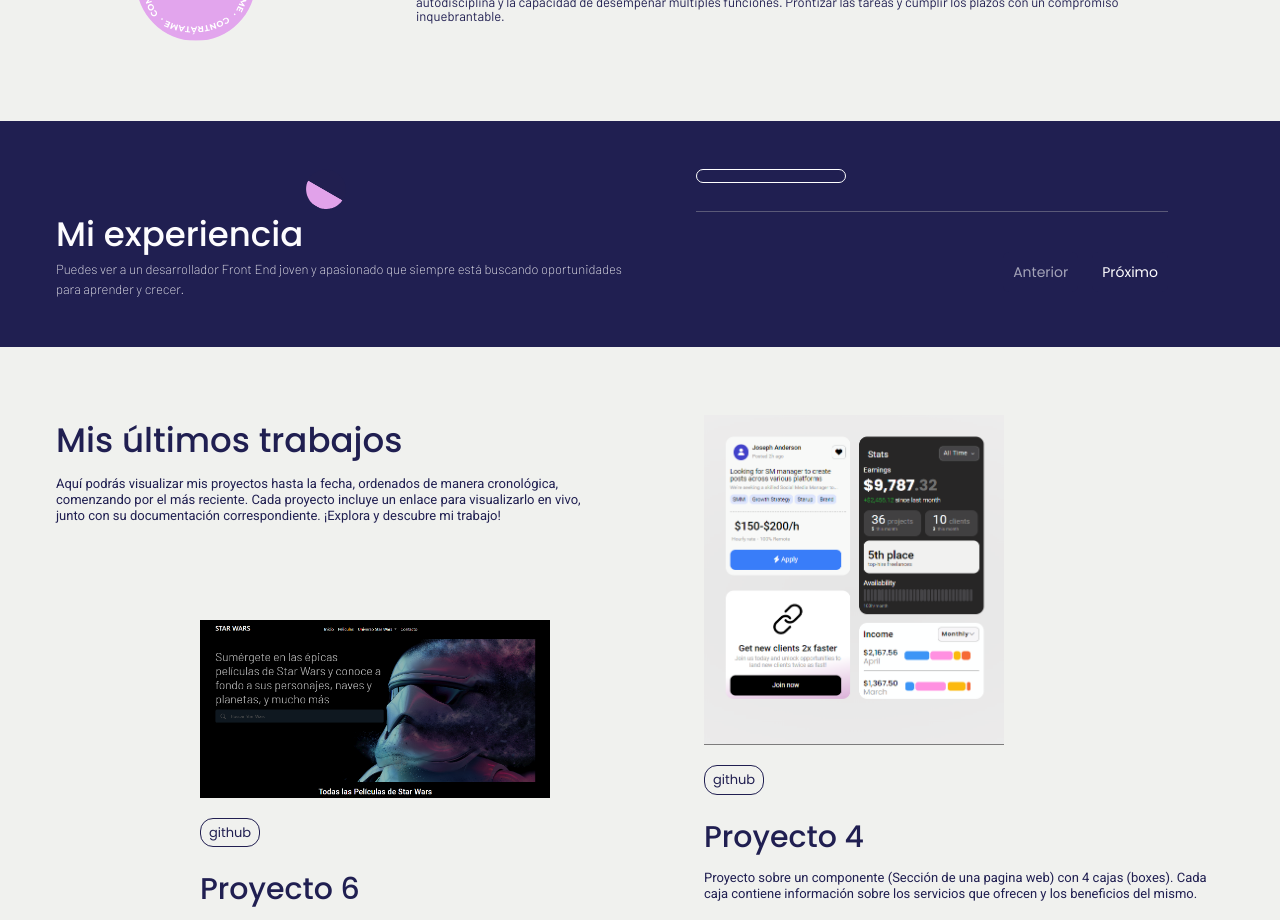
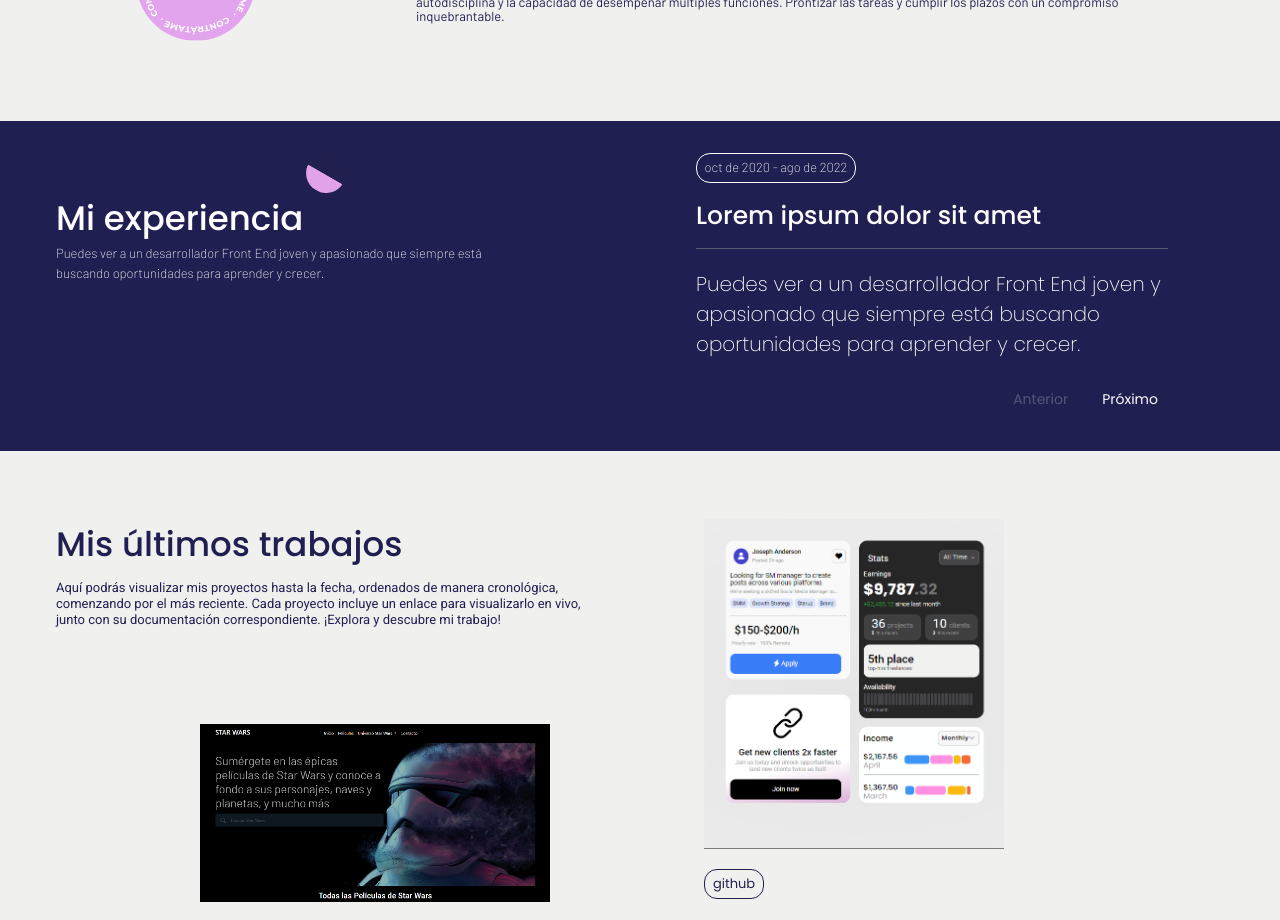
Before and after one commit to LudmilaBerto/TrabajoFinal-2, a React (Vite) app in the folder trabajoFinalDos/: page / in a window 1280 px wide. Shown: the part 1600-2520 px from the top of the page. Built offline with nearby package versions, Linux system fonts and the light colour scheme.

Commit message:
En el componente SectionTresB. Agregue un arrray de objetos para la info de cada seccion del componente. Utilice el useState y cree funciones para darle funcionalidad a los botones.

```diff
--- a/trabajoFinalDos/src/Components/Header/Header.jsx
+++ b/trabajoFinalDos/src/Components/Header/Header.jsx
@@ -21,6 +21,7 @@ function Header(){
             >
                 {/* Logo */}
                 <Text
+                  as='h2'
                   fontFamily='"Barlow", sans-serif'
                   fontWeight='500'
                   fontSize='35px'
@@ -37,10 +38,12 @@ function Header(){
             {/* BOTONES EN LA ESQUINA DERECHA */}
 
             <Flex
+              as='div'
               className='botones'
               align='center'
             >
                 <Link
+                  as='a'
                   href='#'
                   className='tema-oscuro'
                   color='color.secundario'
@@ -55,6 +58,7 @@ function Header(){
                 </Link>
 
                 <Divider
+                  as='hr'
                   orientation='vertical'
                   py='7px'
                   m='10px'
@@ -62,6 +66,7 @@ function Header(){
 
                 <Link
                   href={CV}
+                  as='a'
                   download='Ludmila Berto CV'
                   className='boton-descarga'
                   bg='color.secundario'
@@ -75,6 +80,7 @@ function Header(){
                 </Link>
 
                 <Link
+                  as='a'
                   href={CV}
                   download='Ludmila Berto CV'
                   className='texto-descarga'
--- a/trabajoFinalDos/src/Components/SectionCuatro/SectionCuatro.jsx
+++ b/trabajoFinalDos/src/Components/SectionCuatro/SectionCuatro.jsx
@@ -18,6 +18,7 @@ const SectionCuatro=()=>{
           bg='color.terciario'
         >
             <Box
+              as='div'
               className='SectionCuatroA'
               flexBasis='50%'
               pt='7'
@@ -56,13 +57,17 @@ const SectionCuatro=()=>{
 
                 >
 
-                    <Link href='https://ludmilaberto.github.io/ProyectoSeis/' target='_blank'>
+                    <Link
+                        as='a'
+                        href='https://ludmilaberto.github.io/ProyectoSeis/'
+                        target='_blank'
+                    >
 
-                    <Image
-                      src={proyectoSeis}
-                      alt='imagen de una pagina interactiva de star wars'
-                      w='350px'
-                      />
+                        <Image
+                            src={proyectoSeis}
+                            alt='imagen de una pagina interactiva de star wars'
+                            w='350px'
+                        />
 
                     </Link>
 
@@ -115,6 +120,7 @@ const SectionCuatro=()=>{
                 {/* PROYECTO CINCO*/}
 
                 <Flex
+                  as='div'
                   className='Contenedor-imagen-link-proyecto-A'
                   flexDir='column'
                   mt='24'
@@ -122,11 +128,13 @@ const SectionCuatro=()=>{
                 >
 
                     <Link
+                        as='a'
                         href='https://ludmilaberto.github.io/ProyectoCinco-Men-/#seguidos'
                         target='_blank'
                     >
 
                         <Image
+                            as='img'
                             src={proyectoCinco}
                             alt='imagen de un menú'
                             w='300px'
@@ -183,6 +191,7 @@ const SectionCuatro=()=>{
             </Box>
 
             <Box
+              as='div'
               className='SectionCuatroB'
               flexBasis='50%'
               pt='7'
@@ -192,11 +201,16 @@ const SectionCuatro=()=>{
                 {/* PROYECTO  CUATRO*/}
 
                 <Flex
+                  as='div'
                   className='Contenedor-imagen-link-proyecto-B'
                   flexDir='column'
                   pb='24'
                 >
-                    <Link href="https://ludmilaberto.github.io/ProyectoCuatro/" target="_blank">
+                    <Link
+                        as='a'
+                        href="https://ludmilaberto.github.io/ProyectoCuatro/"
+                        target="_blank"
+                    >
 
                         <Image
                           src={proyectoCuatro}
@@ -254,10 +268,15 @@ const SectionCuatro=()=>{
                 {/* PROYECTO  TRES-2*/}
 
                 <Flex
+                  as='div'
                   className='Contenedor-imagen-link-proyecto-B'
                   flexDir='column'
                 >
-                    <Link href='https://ludmilaberto.github.io/image-based-web-project-2/' target='_blank'>
+                    <Link
+                        as='a'
+                        href='https://ludmilaberto.github.io/image-based-web-project-2/'
+                        target='_blank'
+                    >
 
                         <Image
                           src={proyectoTres}
--- a/trabajoFinalDos/src/Components/SectionFooterDos/SectionFooterDos.jsx
+++ b/trabajoFinalDos/src/Components/SectionFooterDos/SectionFooterDos.jsx
@@ -15,6 +15,7 @@ const SectionFooterDos=()=>{
             h='24'
 
         >
+            {/* EXPORTO EL COMPONENTE NAV Y EL COMPONENTE ContactoFooter */}
             <Nav />
             <ContactoFooter/>
 
--- a/trabajoFinalDos/src/Components/SectionTres/SectionTres.jsx
+++ b/trabajoFinalDos/src/Components/SectionTres/SectionTres.jsx
@@ -6,23 +6,27 @@ import { SectionTresB } from "../SectionTresB/SectionTresB"
 const SectionTres=()=>{
 
 
+
+
     return(
         <Flex
             id="miexperiencia"
             as='section'
             className="SectionTres"
             justify='space-between'
-            py='12'
+            py='8'
             px='14'
             bg='color.principal'
         >
 
             <Box
+                as='div'
                 className="SectionTresA"
-                flexBasis='50%'
+                flexBasis='40%'
             >
 
                 <Image
+                    as='img'
                     src={MedioCirculoRosa}
                     alt='figura de medio circulo rosa'
                     w='40px'
--- a/trabajoFinalDos/src/Components/SectionTresB/SectionTresB.jsx
+++ b/trabajoFinalDos/src/Components/SectionTresB/SectionTresB.jsx
@@ -1,11 +1,37 @@
 import { Box, Button, Divider, Flex, Text } from '@chakra-ui/react'
+import React, { useState } from 'react';
+
+
+
+    // Definir las secciones con información variada
+    const secciones = [
+        { fecha:"oct de 2020 - ago de 2022", titulo: "Lorem ipsum dolor sit amet", descripcion: "Puedes ver a un desarrollador Front End joven y apasionado que siempre está buscando oportunidades para aprender y crecer." },
+        { fecha:"oct de 2018 - ago de 2020", titulo: "Sección 2 Lorem ipsum dolor sit", descripcion: "Puedes ver a un desarrollador Front End joven y apasionado que siempre está buscando oportunidades para aprender y crecer." },
+        {fecha:"oct de 2016 - ago de 2018", titulo: "Sección 3 Lorem ipsum dolor sit", descripcion: "Puedes ver a un desarrollador Front End joven y apasionado que siempre está buscando oportunidades para aprender y crecer." }
+    ];
+
+
 
 const SectionTresB=()=>{
+
+
+    const [indiceActual, setIndiceActual] = useState(0);
+
+    // Manejar el clic en el botón "Anterior"
+    const manejarAnterior = () => {
+        setIndiceActual((indicePrevio) => (indicePrevio > 0 ? indicePrevio - 1 : 0));
+    };
+
+    // Manejar el clic en el botón "Siguiente"
+    const manejarSiguiente = () => {
+        setIndiceActual((indicePrevio) => (indicePrevio < secciones.length - 1 ? indicePrevio + 1 : secciones.length - 1));
+    };
 
 
 
     return(
         <Box
+            as='div'
             flexBasis='50%'
             px='14'
         >
@@ -16,11 +42,13 @@ const SectionTresB=()=>{
                 fontSize='13px'
                 textAlign='center'
                 color='color.secundario'
-                w='150px'
+                w='160px'
                 border='solid #fff 1px'
                 borderRadius='14px'
-                p='1.5'
-            ></Text>
+                p='1'
+            >
+                {secciones[indiceActual].fecha}
+            </Text>
 
             <Text
                 as='h3'
@@ -29,7 +57,9 @@ const SectionTresB=()=>{
                 fontSize='25px'
                 color='color.secundario'
                 py='3.5'
-            ></Text>
+            >
+                {secciones[indiceActual].titulo}
+            </Text>
 
             <Divider
                 position='horizontal'
@@ -47,12 +77,16 @@ const SectionTresB=()=>{
                 color='color.secundario'
                 py='5'
             >
-
+                 {secciones[indiceActual].descripcion}
             </Text>
 
-            <Flex justify='end'>
+            <Flex
+                as='div'
+                justify='end'
+            >
 
                 <Button
+                   as='button'
                    fontFamily='"Poppins", sans-serif'
                    fontWeight='400'
                    fontSize='sm'
@@ -61,12 +95,15 @@ const SectionTresB=()=>{
                    mr='3.5'
                    p='2.5'
                    _hover={{
-                    bg: "#181641cc",
-                    borderRadius: "12px"}}
+                   bg: "#181641cc",
+                   borderRadius: "12px"}}
+                   onClick={manejarAnterior}
+                   isDisabled={indiceActual === 0}
                 >
                     Anterior
                 </Button>
                 <Button
+                    as='button'
                     fontFamily='"Poppins", sans-serif'
                     fontWeight='400'
                     fontSize='sm'
@@ -74,8 +111,10 @@ const SectionTresB=()=>{
                     bg='color.principal'
                     p='2.5'
                     _hover={{
-                     bg: "#181641cc",
-                     borderRadius: "12px"}}
+                    bg: "#181641cc",
+                    borderRadius: "12px"}}
+                    onClick={manejarSiguiente}
+                    isDisabled={indiceActual === secciones.length - 1}
                 >
                     Próximo
                 </Button>
```
Also changed, not shown: trabajoFinalDos/src/Components/Hero/Hero.jsx (+28 -3 lines), trabajoFinalDos/src/Components/SectionDos/SectionDos.jsx (+17 -2 lines). Lines whose indentation alone changed are shown as unchanged.
